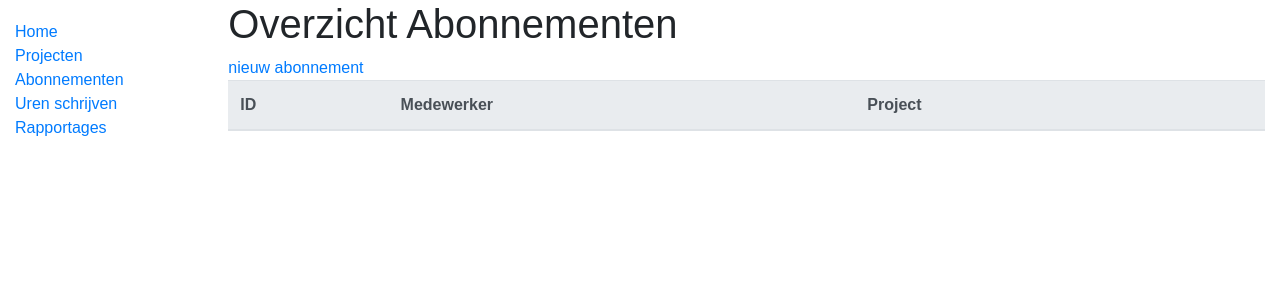
After one commit to Arjan-He/timefox, a Django app: template tijdschrijven/templates/abonnement.html in a window 1280 px wide. The commit adds this page. Shown: the top 300 px of the page. Run offline with Django 3.2, Linux system fonts and the light colour scheme; the template is opened without the code that fills it, so the values that code supplies are empty; parts of the project's set-up code (start-up, migrations or seed data) failed here and were passed over.

Commit message:
abonnementen gemaakt

```diff
--- a/tijdschrijven/models.py
+++ b/tijdschrijven/models.py
@@ -23,6 +23,7 @@ class Project(models.Model):
         """String for representing the Model object."""
         return self.Titel
 
+    #rawquery voor de tree
     def geef_project_tree(project_id):
         query = '''
         WITH RECURSIVE parents AS (
@@ -71,7 +72,7 @@ class Abonnement(models.Model):
     OriginalObjectID = models.IntegerField()
     AanmaakDatum = models.DateField(auto_now_add=True)
     Actief = models.BooleanField(default=True)
-    Zichtbaarheid = models.BooleanField()
+    Zichtbaarheid = models.BooleanField(default=True)
 
     class Meta:
         verbose_name_plural = "abonnementen"
--- /dev/null
+++ b/tijdschrijven/templates/abonnement.html
@@ -0,0 +1,41 @@
+{% extends "base.html" %}
+{% block title %}<title>TimeFox - Abonnementen</title>{% endblock %}
+{% block content %}
+
+<span><h1>Overzicht Abonnementen</h1><a href='abonnement/create/'>nieuw abonnement</a></span>
+<table class="table">
+  <thead class="thead-light">
+    <tr>
+      <th scope="col">ID</th>
+      <th scope="col">Medewerker</th>
+      <th scope="col">Project</th>
+      <th></th>
+
+    </tr>
+  </thead>
+  <tbody>
+
+    <tr>
+
+    {% for abonnement in abonnementen %}
+        <th scope="row">{{abonnement.id}}</th>
+        <th>{{abonnement.PersoonID.user.first_name}}  {{abonnement.PersoonID.user.last_name}}</th>
+        <th>{{abonnement.ProjectID.Titel}}</th>
+
+        <td>
+            <a href="abonnement/{{abonnement.id}}/urenSchrijven/">
+                <svg xmlns="http://www.w3.org/2000/svg" width="16" height="16" fill="currentColor" class="bi bi-pencil" viewBox="0 0 16 16">
+                <path d="M12.146.146a.5.5 0 0 1 .708 0l3 3a.5.5 0 0 1 0 .708l-10 10a.5.5 0 0 1-.168.11l-5 2a.5.5 0 0 1-.65-.65l2-5a.5.5 0 0 1 .11-.168l10-10zM11.207 2.5L13.5 4.793 14.793 3.5 12.5 1.207 11.207 2.5zm1.586 3L10.5 3.207 4 9.707V10h.5a.5.5 0 0 1 .5.5v.5h.5a.5.5 0 0 1 .5.5v.5h.293l6.5-6.5zm-9.761 5.175l-.106.106-1.528 3.821 3.821-1.528.106-.106A.5.5 0 0 1 5 12.5V12h-.5a.5.5 0 0 1-.5-.5V11h-.5a.5.5 0 0 1-.468-.325z"/>
+                </svg>
+            </a>
+
+        </td>
+
+    </tr>
+
+    {% endfor %}
+
+</tbody>
+</table>
+
+{% endblock %}
--- a/tijdschrijven/templates/base.html
+++ b/tijdschrijven/templates/base.html
@@ -17,6 +17,7 @@
         <ul class="sidebar-nav">
           <li><a href="{% url 'index' %}">Home</a></li>
           <li><a href="{% url 'projecten' %}">Projecten</a></li>
+          <li><a href="{% url 'abonnementen' %}">Abonnementen</a></li>
           <li><a href="">Uren schrijven</a></li>
           <li><a href="">Rapportages</a></li>
         </ul>
--- a/tijdschrijven/urls.py
+++ b/tijdschrijven/urls.py
@@ -7,4 +7,7 @@ urlpatterns = [
     path('project/create/', views.ProjectCreate.as_view(), name='project-create'),
     path('project/<int:pk>/update/', views.ProjectUpdate.as_view(), name='project-update'),
     path('project/<int:pk>/delete/', views.ProjectDelete.as_view(), name='project-delete'),
+    path('abonnementen', views.abonnementen, name='abonnementen'),
+    path('abonnement/create/', views.AbonnementCreate.as_view(), name='abonnement-create'),
+    path('abonnement/<int:pk>/urenSchrijven/', views.UrenSchrijven.as_view(), name='uren-schrijven'),
 ]
```
Also changed, not shown: tijdschrijven/templates/tijdschrijven/abonnement_form.html (added, +12 -0 lines), tijdschrijven/views.py (+18 -8 lines).
